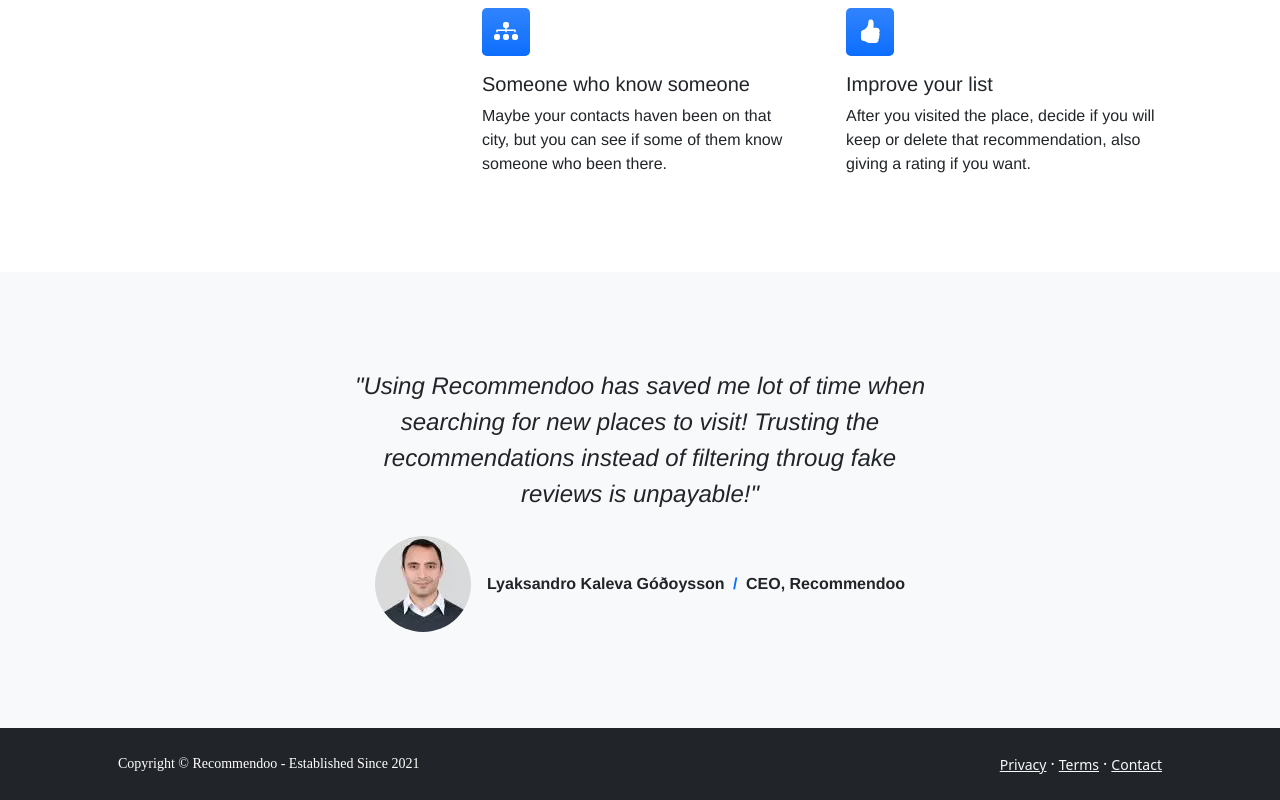
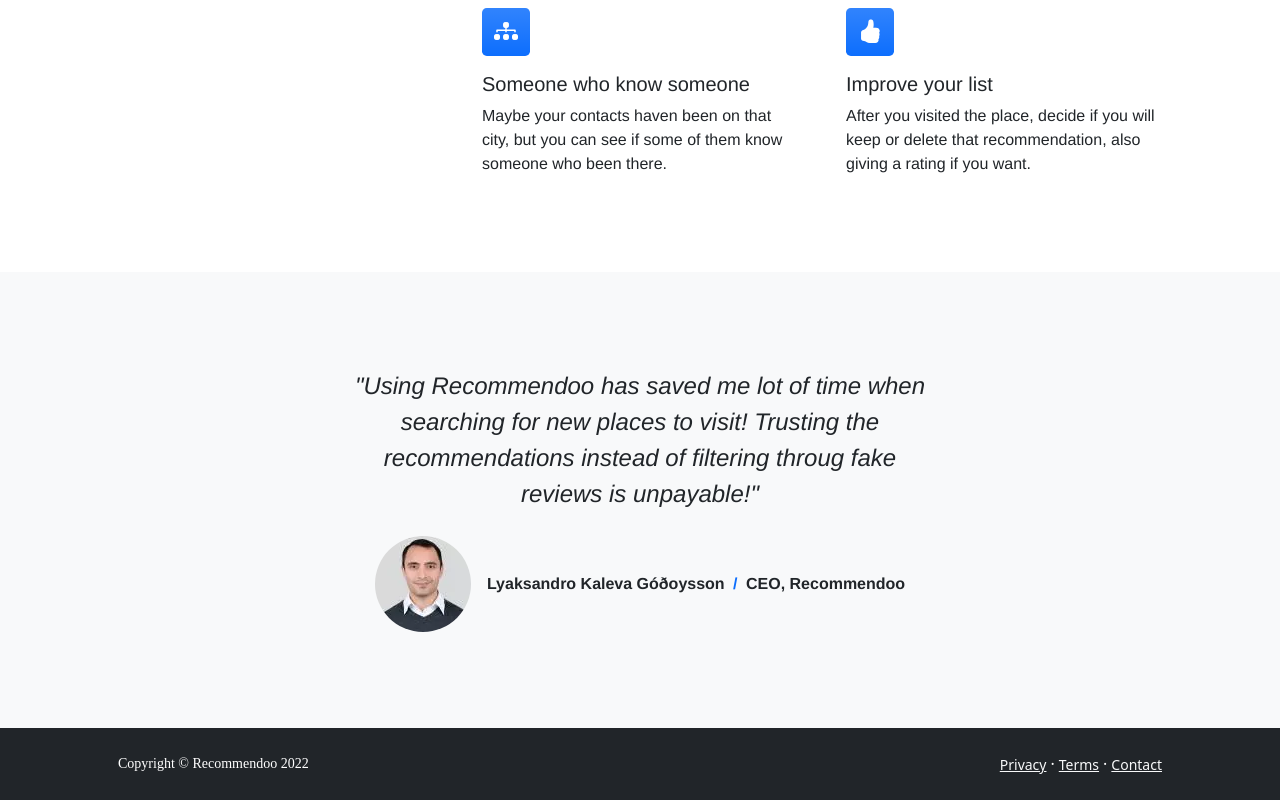
Before and after one commit to luifa7/recommendoofe, a Vue app: page / in a window 1280 px wide. Shown: the part 1012-1812 px from the top of the page. Built offline with nearby package versions, Linux system fonts and the light colour scheme; a web font is replaced by a local one.

Commit message:
modify footer again

```diff
--- a/src/Footer.vue
+++ b/src/Footer.vue
@@ -5,7 +5,7 @@
     >
       <div class="col-auto">
         <div class="small m-0 text-white logo-font">
-          Copyright &copy; Recommendoo - Established Since 2021
+          Copyright &copy; Recommendoo 2022
         </div>
       </div>
       <div class="col-auto">
```
